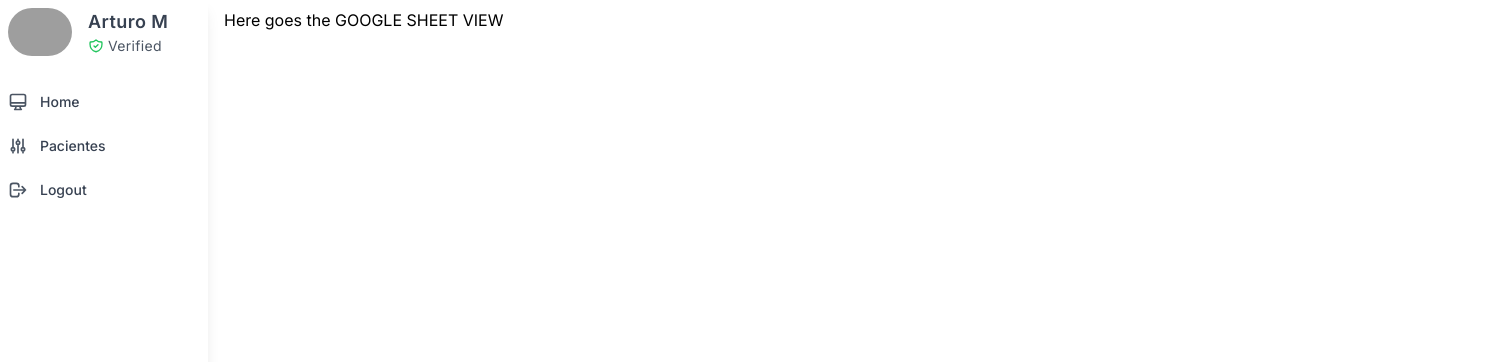
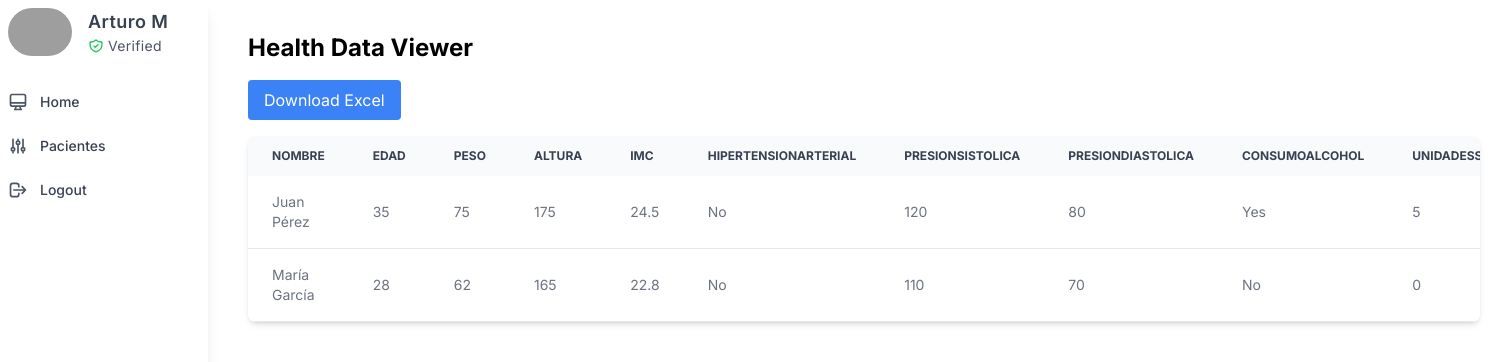
Before and after one commit to ArturoExe/residencia-v2, a Next.js app: page / in a window 1280 px wide. Shown: the top 362 px of the page, 1512 px wide, since content can reach past the window. Built offline with nearby package versions, Linux system fonts and the light colour scheme; grey boxes are pictures that could not be loaded.

Commit message:
Excel Functionality Added

```diff
--- a/package.json
+++ b/package.json
@@ -20,7 +20,8 @@
     "react": "^18",
     "react-datepicker": "^7.4.0",
     "react-dom": "^18",
-    "react-icons": "^5.3.0"
+    "react-icons": "^5.3.0",
+    "xlsx": "^0.18.5"
   },
   "devDependencies": {
     "@types/node": "^20",
--- a/src/app/page.tsx
+++ b/src/app/page.tsx
@@ -1,4 +1,11 @@
 "use client";
+
+import HealthDataViewer from "@/components/HealthDataViewer";
+
 export default function Home() {
-  return <div> Here goes the GOOGLE SHEET VIEW</div>;
+  return (
+    <div>
+      <HealthDataViewer />
+    </div>
+  );
 }
--- /dev/null
+++ b/src/components/HealthDataViewer.jsx
@@ -0,0 +1,126 @@
+"use client";
+
+import React, { useState } from "react";
+import * as XLSX from "xlsx";
+
+// Mock data with the specified fields
+const initialData = [
+  {
+    nombre: "Juan Pérez",
+    edad: 35,
+    peso: 75,
+    altura: 175,
+    imc: 24.5,
+    hipertensionArterial: false,
+    presionSistolica: 120,
+    presionDiastolica: 80,
+    consumoAlcohol: true,
+    unidadesSemana: 5,
+    fumador: false,
+    cigarrillosSemana: 0,
+    edadInicioFumar: 0,
+    actividadFisica: true,
+    minutosActividad: 150,
+    diabetes: false,
+    tipoDiabetes: "",
+    valorDiabetes: 0,
+    discapacidadAuditiva: false,
+    porcentajeDiscapacidad: 0,
+    contactoSocial: 20,
+    clasificacionContactoSocial: "Medio",
+    calidadAire: "Buena",
+    ica: 50,
+  },
+  {
+    nombre: "María García",
+    edad: 28,
+    peso: 62,
+    altura: 165,
+    imc: 22.8,
+    hipertensionArterial: false,
+    presionSistolica: 110,
+    presionDiastolica: 70,
+    consumoAlcohol: false,
+    unidadesSemana: 0,
+    fumador: true,
+    cigarrillosSemana: 30,
+    edadInicioFumar: 20,
+    actividadFisica: true,
+    minutosActividad: 200,
+    diabetes: false,
+    tipoDiabetes: "",
+    valorDiabetes: 0,
+    discapacidadAuditiva: false,
+    porcentajeDiscapacidad: 0,
+    contactoSocial: 30,
+    clasificacionContactoSocial: "Alto",
+    calidadAire: "Moderada",
+    ica: 75,
+  },
+];
+
+export default function HealthDataViewer() {
+  const [data, setData] = useState(initialData);
+
+  const headers = Object.keys(data[0]);
+
+  const deleteEntry = (index) => {
+    setData(data.filter((_, i) => i !== index));
+  };
+
+  const downloadExcel = () => {
+    const worksheet = XLSX.utils.json_to_sheet(data);
+    const workbook = XLSX.utils.book_new();
+    XLSX.utils.book_append_sheet(workbook, worksheet, "Health Data");
+    XLSX.writeFile(workbook, "health_data.xlsx");
+  };
+
+  return (
+    <div className="container mx-auto p-6">
+      <h1 className="text-2xl font-bold mb-4">Health Data Viewer</h1>
+      <button
+        onClick={downloadExcel}
+        className="mb-4 px-4 py-2 bg-blue-500 text-white rounded hover:bg-blue-600 transition-colors"
+      >
+        Download Excel
+      </button>
+      <div className="overflow-x-auto shadow-md sm:rounded-lg">
+        <table className="w-full text-sm text-left text-gray-500">
+          <thead className="text-xs text-gray-700 uppercase bg-gray-50">
+            <tr>
+              {headers.map((header) => (
+                <th key={header} className="px-6 py-3">
+                  {header}
+                </th>
+              ))}
+              <th className="px-6 py-3">Actions</th>
+            </tr>
+          </thead>
+          <tbody>
+            {data.map((item, index) => (
+              <tr key={index} className="bg-white border-b hover:bg-gray-50">
+                {headers.map((header) => (
+                  <td key={header} className="px-6 py-4">
+                    {typeof item[header] === "boolean"
+                      ? item[header]
+                        ? "Yes"
+                        : "No"
+                      : item[header]}
+                  </td>
+                ))}
+                <td className="px-6 py-4">
+                  <button
+                    onClick={() => deleteEntry(index)}
+                    className="font-medium text-red-600 hover:underline"
+                  >
+                    Delete
+                  </button>
+                </td>
+              </tr>
+            ))}
+          </tbody>
+        </table>
+      </div>
+    </div>
+  );
+}
```
Also changed, not shown: 1 other file (tests, documents, lock files or other folders).
